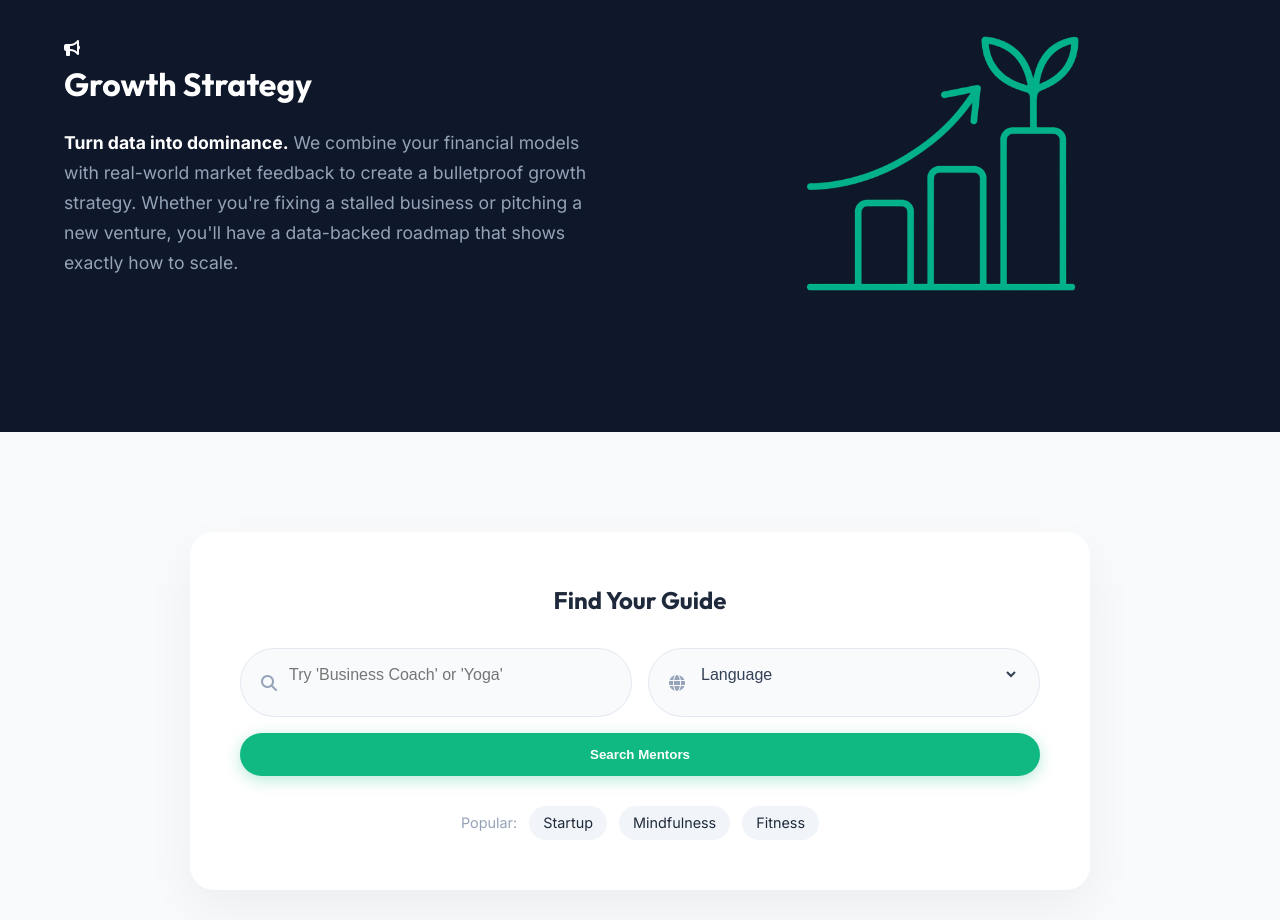
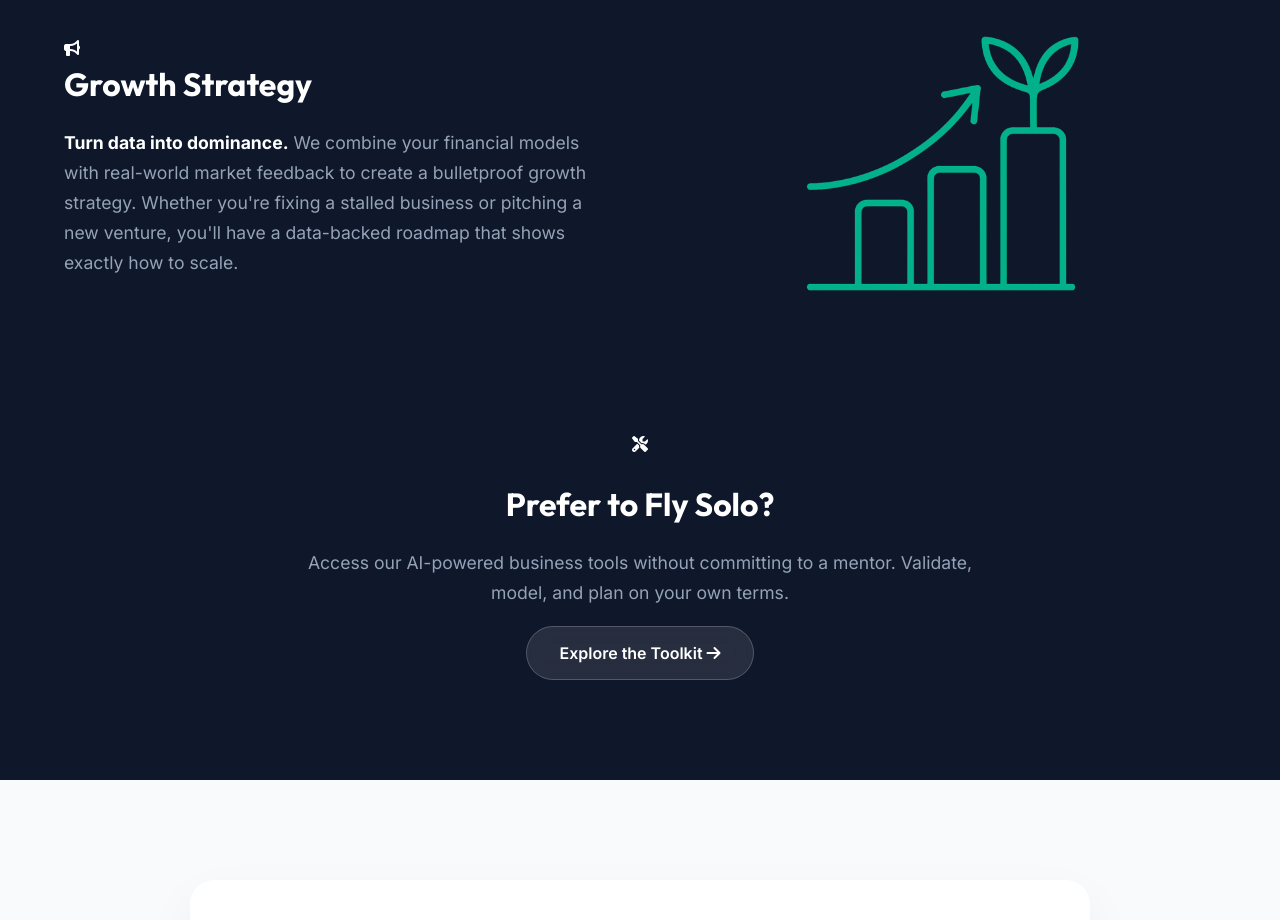
Before and after one commit to Cmanar0/healty_mentoring, a Django app: page / in a window 1280 px wide; the page is wider, and only the part inside the window is pictured. Shown: the part 4555-5475 px from the top of that part. Run offline with Django 4.2, Linux system fonts and the light colour scheme; some libraries are stand-ins or nearby versions.

Commit message:
Refactor Solo Tools section: centered, no image, green hover

```diff
--- a/static/css/landing.css
+++ b/static/css/landing.css
@@ -469,6 +469,41 @@ h1, h2, h3, h4 {
   line-height: 1.6;
 }
 
+/* Solo Tools Row - Centered */
+.solo-tools-row {
+  justify-content: center;
+}
+
+.solo-tools-text {
+  text-align: center;
+  max-width: 700px;
+}
+
+.solo-tools-text .icon-box {
+  margin: 0 auto 24px;
+}
+
+.btn-solo-tools {
+  background: rgba(255, 255, 255, 0.1);
+  color: white;
+  border: 1px solid rgba(255, 255, 255, 0.2);
+  backdrop-filter: blur(10px);
+  display: inline-block;
+  padding: 14px 32px;
+  border-radius: 50px;
+  font-weight: 600;
+  text-decoration: none;
+  transition: all 0.3s ease;
+}
+
+.btn-solo-tools:hover {
+  background: var(--primary);
+  border-color: var(--primary);
+  transform: translateY(-2px);
+  color: white;
+  box-shadow: 0 8px 25px rgba(16, 185, 129, 0.4);
+}
+
 /* Responsive Business Lab */
 @media (max-width: 768px) {
   .business-feature-row,
--- a/web/templates/web/landing.html
+++ b/web/templates/web/landing.html
@@ -222,6 +222,16 @@
           <img src="{% static 'images/subsec3.png' %}" alt="Growth Roadmap" class="feature-img">
         </div>
       </div>
+
+      <!-- Feature 4: Solo Tools -->
+      <div class="business-feature-row solo-tools-row" data-aos="fade-up">
+        <div class="feature-text solo-tools-text">
+          <div class="icon-box"><i class="fas fa-tools"></i></div>
+          <h3>Prefer to Fly Solo?</h3>
+          <p>Access our AI-powered business tools without committing to a mentor. Validate, model, and plan on your own terms.</p>
+          <a href="#" class="btn btn-solo-tools">Explore the Toolkit <i class="fas fa-arrow-right"></i></a>
+        </div>
+      </div>
     </div>
   </div>
 </section>
```
